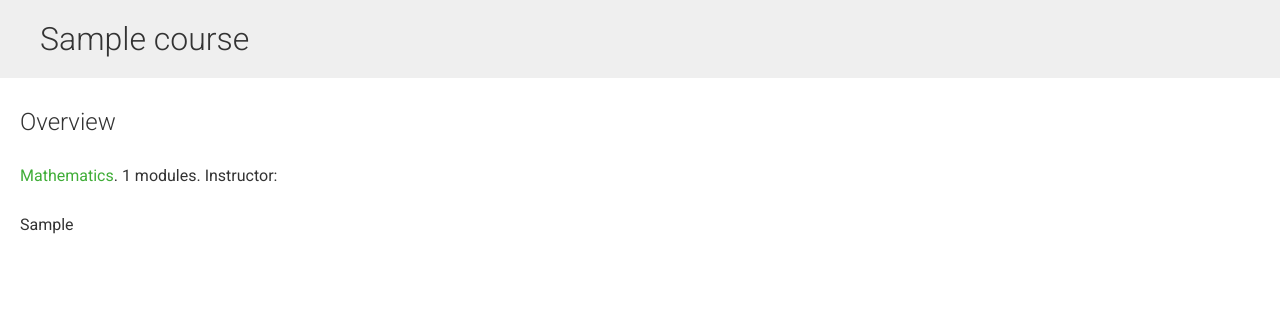
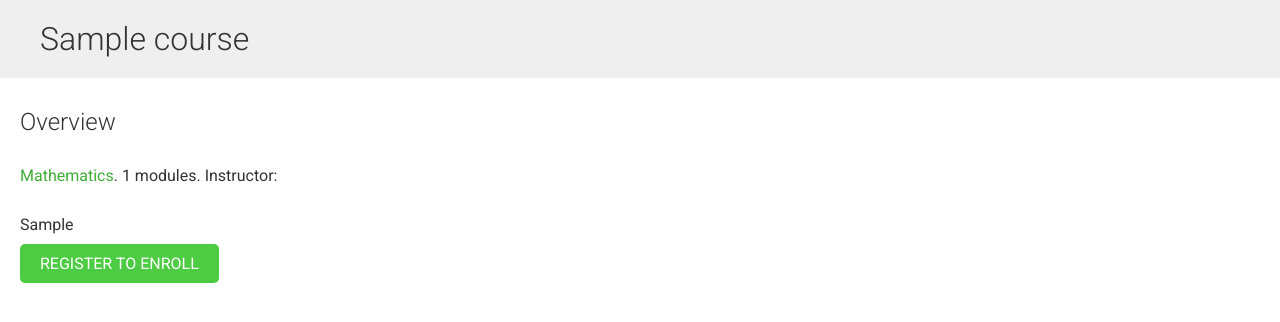
Before and after one commit to theycallmereza/edu-site, a Django app: a page that uses templates/courses/course/detail.html in a window 1280 px wide. Shown: the part 54-376 px from the top of the page. Run offline with Django 3.2, Linux system fonts and the light colour scheme; data comes from the database, SQL or seed files in the repository; tables that the repository leaves empty hold one stand-in row (values such as "Sample post"); some libraries are stand-ins or nearby versions.

Commit message:
add enrollment course ability

```diff
--- a/courses/models.py
+++ b/courses/models.py
@@ -25,6 +25,7 @@ class Course(models.Model):
     slug = models.SlugField(max_length=255, unique=True)
     overview = models.TextField()
     created = models.DateTimeField(auto_now_add=True)
+    students = models.ManyToManyField(User, related_name='courses_joined', blank=True)
 
     class Meta:
         ordering = ['-created']
--- a/courses/views.py
+++ b/courses/views.py
@@ -13,6 +13,8 @@ from braces.views import CsrfExemptMixin, JsonRequestResponseMixin
 
 from .models import Course, Module, Content, Subject
 from .forms import ModuleFormSet
+
+from students.forms import CourseEnrollForm
 
 
 class OwnerMixin(object):
@@ -189,3 +191,8 @@ class CourseListView(TemplateResponseMixin, View):
 class CourseDetailView(DetailView):
     model = Course
     template_name = 'courses/course/detail.html'
+
+    def get_context_data(self, **kwargs):
+        context = super().get_context_data(**kwargs)
+        context['enroll_form'] = CourseEnrollForm(initial={'course':self.object})
+        return context
--- /dev/null
+++ b/students/forms.py
@@ -0,0 +1,6 @@
+from django import forms
+from courses.models import Course
+
+
+class CourseEnrollForm(forms.Form):
+    course = forms.ModelChoiceField(queryset=Course.objects.all(), widget=forms.HiddenInput)
--- a/students/urls.py
+++ b/students/urls.py
@@ -3,4 +3,5 @@ from . import views
 
 urlpatterns = [
     path('register/', views.StudentRegistrationView.as_view(), name='student_registration'),
+    path('enroll-course/', views.StudentEnrollCourseView.as_view(), name='student_enroll_course'),
 ]
--- a/templates/courses/course/detail.html
+++ b/templates/courses/course/detail.html
@@ -18,6 +18,17 @@
                 Instructor: {{ object.owner.get_full_name }}
             </p>
             {{ object.overview|linebreaks }}
+            {% if request.user.is_authenticated %}
+                <form action="{% url "student_enroll_course" %}" method="post">
+                    {{ enroll_form }}
+                    {% csrf_token %}
+                    <input type="submit" value="Enroll now">
+                </form>
+            {% else %}
+                <a href="{% url "student_registration" %}" class="button">
+                    Register to enroll
+                </a>
+            {% endif %}
         </div>
     {% endwith %}
 {% endblock %}
```
Also changed, not shown: students/views.py (+17 -0 lines), courses/migrations/0004_course_students.py (added).
